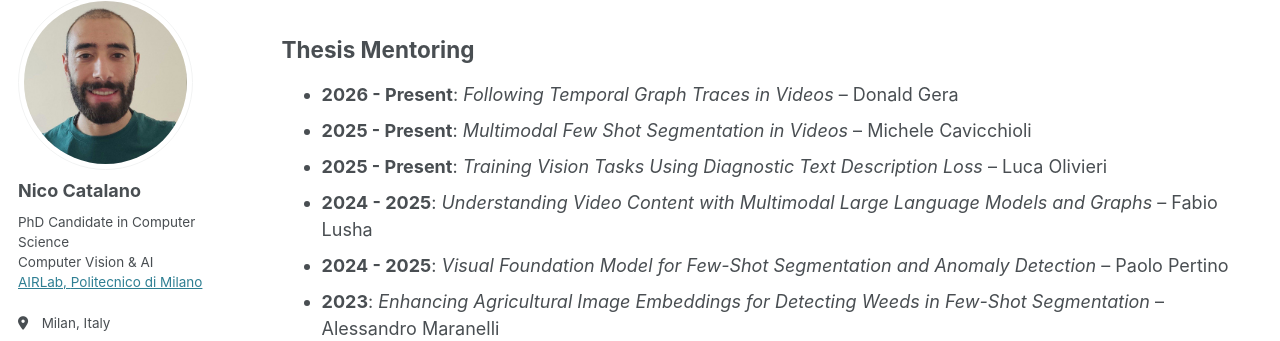
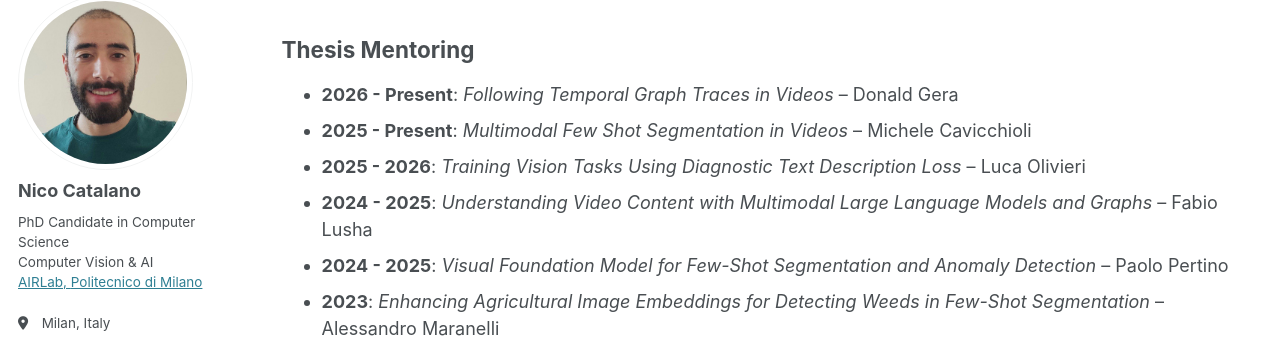
Before and after one commit to NicoCatalano/NicoCatalano.github.io, a Jekyll site: the page built from _pages/cv.md, in a window 1280 px wide and 900 px high, scrolled down 2002 px. Shown: the part 104-445 px from the top of the window. Built offline with Jekyll 4.4.1, drawn with Linux system fonts in a browser that asks for light colours; some web fonts are replaced.

```diff
--- a/_pages/cv.md
+++ b/_pages/cv.md
@@ -64,7 +64,7 @@ My research focuses on Artificial Intelligence, Robotics, and Autonomous Systems
 ## Thesis Mentoring
 - **2026 - Present**: *Following Temporal Graph Traces in Videos* – Donald Gera
 - **2025 - Present**: *Multimodal Few Shot Segmentation in Videos* – Michele Cavicchioli
-- **2025 - Present**: *Training Vision Tasks Using Diagnostic Text Description Loss* – Luca Olivieri
+- **2025 - 2026**: *Training Vision Tasks Using Diagnostic Text Description Loss* – Luca Olivieri
 - **2024 - 2025**: *Understanding Video Content with Multimodal Large Language Models and Graphs* – Fabio Lusha
 - **2024 - 2025**: *Visual Foundation Model for Few-Shot Segmentation and Anomaly Detection* – Paolo Pertino
 - **2023**: *Enhancing Agricultural Image Embeddings for Detecting Weeds in Few-Shot Segmentation* – Alessandro Maranelli
```
